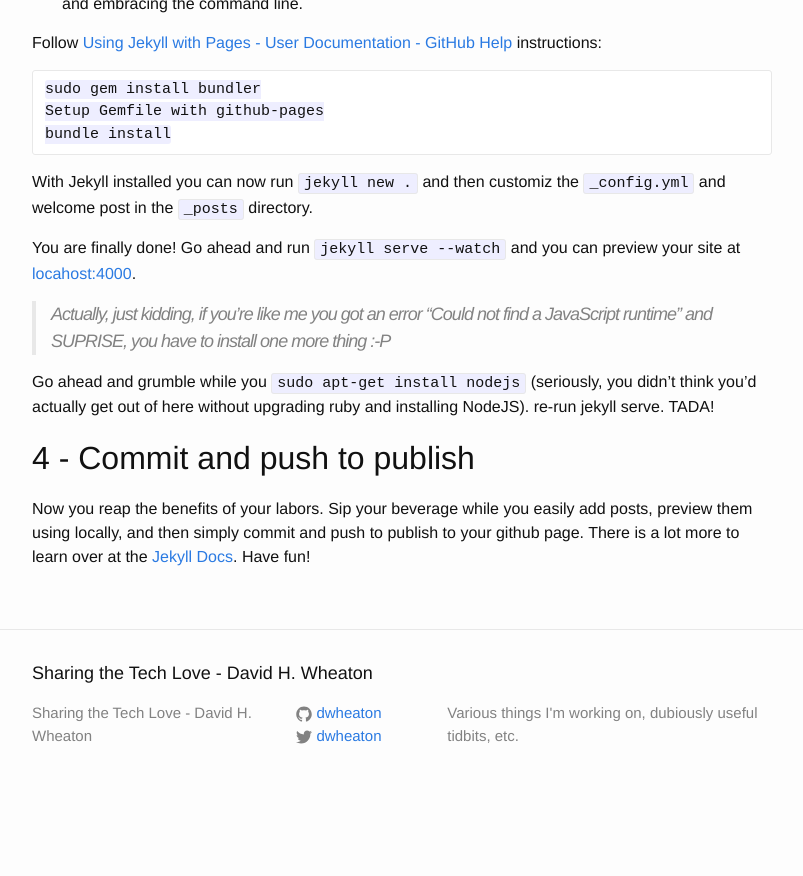
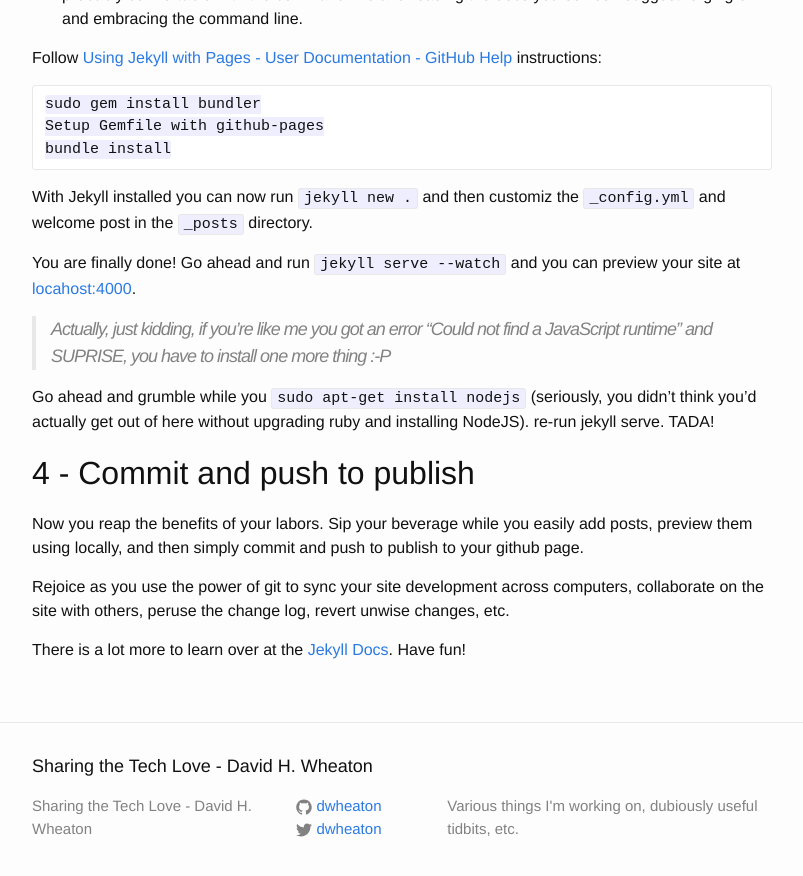
Before and after one commit to dwheaton/dwheaton.github.io, a Jekyll site: the page built from _posts/2015-10-02-github-pages-setup.markdown, in a window 1280 px wide and 900 px high, scrolled down 1965 px. Shown: the top 876 px of the window, without its empty margins (238-1041 px from the left). Built offline with Jekyll 4.4.1, drawn with Linux system fonts in a browser that asks for light colours; before the commit the page ends 2772 px from its top, so only the background shows below that.

Commit message:
add encouraging words about git

```diff
--- a/_posts/2015-10-02-github-pages-setup.markdown
+++ b/_posts/2015-10-02-github-pages-setup.markdown
@@ -6,9 +6,11 @@ categories: jekyll github ubuntu 14.04
 ---
 
 Once you get the below setup you will be able to update your website with the following easy steps:
+
 0. Open a terminal
 1. Create/edit a file in your favorite editor
 2. Use git to add, commit, and push your changes
+
 > If this doesn't sound easy to you then you should probably use a different blogging platform or site-builder
 
 1 - Prerequisites: urgent need for blogging, ruby >= 2.0, github account (free), beverage of choice
@@ -83,4 +85,8 @@ Go ahead and grumble while you `sudo apt-get install nodejs` (seriously, you did
 4 - Commit and push to publish
 ---------------------------
 
-Now you reap the benefits of your labors. Sip your beverage while you easily add posts, preview them using locally, and then simply commit and push to publish to your github page. There is a lot more to learn over at the [Jekyll Docs](http://jekyllrb.com/docs/frontmatter/). Have fun!
+Now you reap the benefits of your labors. Sip your beverage while you easily add posts, preview them using locally, and then simply commit and push to publish to your github page.
+
+Rejoice as you use the power of git to sync your site development across computers, collaborate on the site with others, peruse the change log, revert unwise changes, etc.
+
+There is a lot more to learn over at the [Jekyll Docs](http://jekyllrb.com/docs/frontmatter/). Have fun!
```
